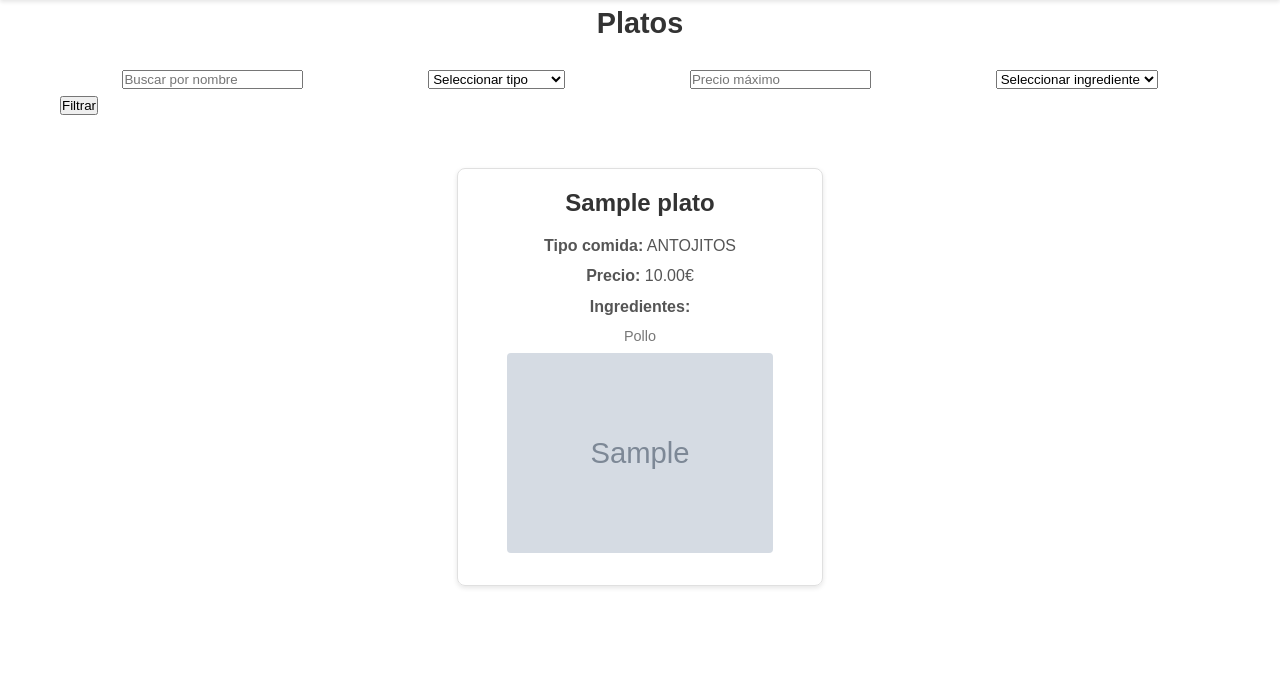
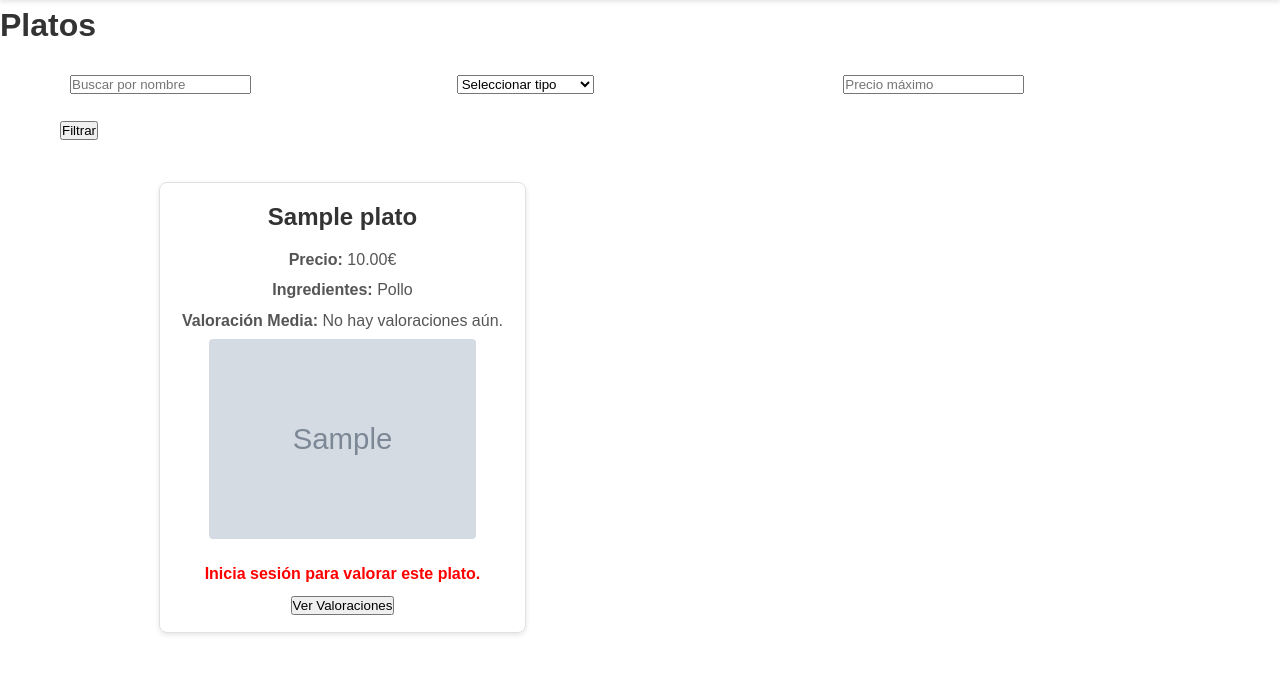
Before and after one commit to Lowyy10/Proyecto-IAW, a Django app: page /platos/ in a window 1280 px wide. Shown: the part 142-815 px from the top of the page. Before the commit the page ends 730 px from the top, so only its background shows below. Run offline with Django 5.2, Linux system fonts and the light colour scheme; data comes from the database, SQL or seed files in the repository; both versions use the stored data as it was after the commit; tables that the repository leaves empty hold one stand-in row (values such as "Sample post"); grey boxes marked "Sample" are stand-in pictures.

Commit message:
Valoraciones platos

```diff
--- a/restaurante/reservas/templates/reservas/mispedidos_list.html
+++ b/restaurante/reservas/templates/reservas/mispedidos_list.html
@@ -4,7 +4,7 @@
 {% block content %}
     <h2 class="text-center mb-4">Mis Pedidos</h2>
     <div class="container">
-        {% if pedidos %}
+        {% if pedido %}
             <ul class="list-group">
                 {% for pedido in pedidos %}
                     <li class="list-group-item">
--- a/restaurante/reservas/templates/reservas/platos_list.html
+++ b/restaurante/reservas/templates/reservas/platos_list.html
@@ -1,35 +1,27 @@
 {% extends 'base.html' %}
 
-{% block title %}Lista de Platos{% endblock %}
+{% load static %}
 
 {% block content %}
-
-{% load static %}
-<link rel="stylesheet" href="{% static 'css/pages.css' %}">
-
 <style>
-    /* General Container Style */
     .container {
         max-width: 1200px;
         margin: 0 auto;
         padding: 20px;
     }
 
-    /* Row style */
     .row {
         display: flex;
         flex-wrap: wrap;
         justify-content: space-around;
     }
 
-    /* Column Style */
     .col-md-4 {
         flex: 0 0 calc(33.333% - 20px);
         margin-bottom: 20px;
         box-sizing: border-box;
     }
 
-    /* Card Style */
     .card {
         border: 1px solid #e0e0e0;
         border-radius: 8px;
@@ -61,65 +53,62 @@
         object-fit: cover;
     }
 
-    /* Text Styling */
     p {
         margin: 5px 0;
         color: #555;
     }
 
-    ul {
-        list-style: none;
-        padding: 0;
+    .text-danger {
+        color: red;
+        font-weight: bold;
     }
 
-    ul li {
-        margin: 5px 0;
-        color: #777;
-        font-size: 0.9rem;
+    h4 {
+        margin-top: 15px;
+        font-size: 1.2rem;
     }
 
-    .text-center {
-        text-align: center;
-        font-size: 1.8rem;
-        font-weight: 700;
-        color: #333;
+    hr {
+        border: 0;
+        height: 2px;
+        background-color: red;
+        margin: 20px 0;
+    }
+
+    .valoraciones {
+        display: none;
+        margin-top: 10px;
+        text-align: left;
     }
 </style>
 
-<h2 class="text-center mb-4">Platos</h2>
+<h1 class="text-center mb-4">Platos</h1>
+
+<!-- Formulario de Filtros -->
 <div class="container">
     <form method="GET" class="mb-4">
         <div class="row">
-            <div class="col-md-3">
+            <div class="col-md-4">
                 <input type="text" name="nombre" class="form-control" placeholder="Buscar por nombre" value="{{ request.GET.nombre }}">
             </div>
-            <div class="col-md-3">
+            <div class="col-md-4">
                 <select name="tipo" class="form-control">
                     <option value="">Seleccionar tipo</option>
                     {% for tipo in tipos_comida %}
-                        <option value="{{ tipo.id }}"{% if tipo.id|stringformat:"d" == request.GET.tipo %} selected{% endif %}>
-                            {{ tipo.tipo_comida }}
-                        </option>
+                        <option value="{{ tipo.id }}"{% if tipo.id|add:"" == request.GET.tipo %} selected{% endif %}>{{ tipo.tipo_comida }}</option>
                     {% endfor %}
                 </select>
             </div>
-            <div class="col-md-3">
+            <div class="col-md-4">
                 <input type="number" name="precio" class="form-control" placeholder="Precio máximo" value="{{ request.GET.precio }}">
-            </div>
-            <div class="col-md-3">
-                <select name="ingrediente" class="form-control">
-                    <option value="">Seleccionar ingrediente</option>
-                    {% for ingrediente in ingredientes %}
-                        <option value="{{ ingrediente.id }}"{% if ingrediente.id|stringformat:"d" == request.GET.ingrediente %} selected{% endif %}>
-                            {{ ingrediente.nombre_ingrediente }}
-                        </option>
-                    {% endfor %}
-                </select>
             </div>
         </div>
         <button type="submit" class="btn btn-primary mt-3">Filtrar</button>
     </form>
-    <br><br>
+</div>
+
+<!-- Lista de Platos -->
+<div class="container">
     <div class="row">
         {% if object_list %}
             {% for plato in object_list %}
@@ -127,22 +116,63 @@
                     <div class="card">
                         <div class="card-body">
                             <h3 class="card-title">{{ plato.nombre_plato }}</h3>
-                            <p><strong>Tipo comida:</strong> {{ plato.tipo_comida }}</p>
                             <p><strong>Precio:</strong> {{ plato.precio_plato }}€</p>
-                            <p><strong>Ingredientes:</strong></p>
-                            <ul>
+                            <p><strong>Ingredientes:</strong>
                                 {% for ingrediente in plato.ingredientes.all %}
-                                    <li>{{ ingrediente.nombre_ingrediente }}</li>
+                                    {{ ingrediente.nombre_ingrediente }}{% if not forloop.last %}, {% endif %}
                                 {% endfor %}
-                            </ul>
+                            </p>
+                            <p><strong>Valoración Media:</strong>
+                                {% if plato.media_valoracion %}
+                                    {{ plato.media_valoracion }} estrellas
+                                {% else %}
+                                    No hay valoraciones aún.
+                                {% endif %}
+                            </p>
                             {% if plato.image %}
-                                <img src="{{ plato.image.url }}" alt="{{ plato.nombre_plato }}">
+                                <div style="position: relative; display: inline-block;">
+                                    <img src="{{ plato.image.url }}" alt="{{ plato.nombre_plato }}" style="cursor: pointer;" onclick="document.getElementById('valoracion-form-{{ plato.id }}').style.display='block'">
+
+                                    {% if user.is_authenticated %}
+                                        <form id="valoracion-form-{{ plato.id }}" action="" method="POST" style="display: none;">
+                                            {% csrf_token %}
+                                            {{ valoracion_form.as_p }}
+                                            <input type="hidden" name="plato_id" value="{{ plato.id }}">
+                                            <button type="submit" class="btn btn-primary mt-2">Enviar Valoración</button>
+                                        </form>
+                                    {% else %}
+                                        <p class="text-danger">Inicia sesión para valorar este plato.</p>
+                                    {% endif %}
+                                </div>
                             {% else %}
-                                <img src="/media/photos/blanco.png" alt="Imagen en blanco">
+                                <p>No hay imagen disponible</p>
                             {% endif %}
+                            <br>
+                            <button class="btn btn-secondary mt-2" onclick="toggleValoraciones('{{ plato.id }}')">Ver Valoraciones</button>
+
+                            <div id="valoraciones-{{ plato.id }}" class="valoraciones">
+                                <h4>Mis Valoraciones:</h4>
+                                {% for valoracion in plato.valoraciones.all %}
+                                    <div>
+                                        <strong>{{ valoracion.usuario.username }}</strong> -
+                                        {{ valoracion.valoracion }} estrellas
+                                        {% if valoracion.usuario == request.user %}
+                                            <form action="{% url 'valoracion_eliminar' valoracion.id %}" method="post" style="display:inline;" onsubmit="return confirm('¿Estás seguro de que deseas eliminar tu valoración? Esta acción no se puede deshacer.');">
+                                                {% csrf_token %}
+                                                <button type="submit" class="btn btn-danger btn-sm">Eliminar Valoración</button>
+                                            </form>
+                                        {% endif %}
+                                    </div>
+                                {% empty %}
+                                    <p>No has valorado este plato.</p>
+                                {% endfor %}
+                            </div>
                         </div>
                     </div>
                 </div>
+                <br>
+                <hr />
+                <br>
             {% endfor %}
         {% else %}
             <p class="text-center">No hay platos disponibles en este momento.</p>
@@ -150,4 +180,15 @@
     </div>
 </div>
 
+<script>
+    function toggleValoraciones(platoId) {
+        var valoracionesDiv = document.getElementById('valoraciones-' + platoId);
+        if (valoracionesDiv.style.display === 'none' || valoracionesDiv.style.display === '') {
+            valoracionesDiv.style.display = 'block';
+        } else {
+            valoracionesDiv.style.display = 'none';
+        }
+    }
+</script>
+
 {% endblock %}
--- a/restaurante/reservas/views.py
+++ b/restaurante/reservas/views.py
@@ -1,4 +1,4 @@
-from reservas.models import Platos, Bebidas, MisPedidos, Perfil,Valoracion, Tipo_bebida,Tipo_comida,Ingrediente
+from reservas.models import Platos, Bebidas,ValoracionPlato, MisPedidos, Perfil,Valoracion, Tipo_bebida,Tipo_comida,Ingrediente
 from django.views.generic import FormView,View,ListView, TemplateView, FormView, ListView, CreateView, FormView
 from django.urls import reverse_lazy
 from django.shortcuts import render, redirect, get_object_or_404
@@ -8,6 +8,7 @@
 from django.contrib.auth.views import LogoutView, LoginView
 from django.contrib.auth.mixins import LoginRequiredMixin
 from django.contrib import messages
+from django.db.models import Avg
 from django.views.generic import CreateView
 from django.views.generic.edit import DeleteView
 from django.db import models
@@ -50,36 +51,52 @@
 
     def get_context_data(self, **kwargs):
         context = super().get_context_data(**kwargs)
-        context['tipos_comida'] = Tipo_comida.objects.all()  # Obtener todos los tipos de comida
-        context['ingredientes'] = Ingrediente.objects.all()  # Obtener todos los ingredientes para el filtro
+        context['valoracion_form'] = ValoracionForm()
+        context['tipos_comida'] = Tipo_comida.objects.all()
+        context['ingredientes'] = Ingrediente.objects.all()
+
+        for plato in context['object_list']:
+            valoraciones = plato.valoraciones.all()
+            if valoraciones.exists():
+                media_valoracion = valoraciones.aggregate(Avg('valoracion'))['valoracion__avg']
+                plato.media_valoracion = round(media_valoracion, 2)
+            else:
+                plato.media_valoracion = 0
+
         return context
+
+    def post(self, request, *args, **kwargs):
+        plato_id = request.POST.get('plato_id')
+        plato = get_object_or_404(Platos, id=plato_id)
+        valoracion_form = ValoracionForm(request.POST)
+
+        if valoracion_form.is_valid():
+            ValoracionPlato.objects.update_or_create(
+                plato=plato,
+                usuario=request.user,
+                defaults={'valoracion': valoracion_form.cleaned_data['valoracion']}
+            )
+            return redirect('platos_list')  # Cambia a la URL correcta para tu lista de platos
+
+        return super().get(request, *args, **kwargs)
 
     def get_queryset(self):
         queryset = super().get_queryset()
-
-        # Obtener parámetros de búsqueda
         nombre = self.request.GET.get('nombre', '')
         tipo_id = self.request.GET.get('tipo', None)
         precio_maximo = self.request.GET.get('precio', None)
         ingrediente_id = self.request.GET.get('ingrediente', None)
 
-        # Filtrar por nombre
         if nombre:
             queryset = queryset.filter(nombre_plato__icontains=nombre)
-
-        # Filtrar por tipo de comida
         if tipo_id:
             queryset = queryset.filter(tipo_comida__id=tipo_id)
-
-        # Filtrar por precio máximo
         if precio_maximo:
             try:
                 precio_maximo = float(precio_maximo)
                 queryset = queryset.filter(precio_plato__lte=precio_maximo)
             except ValueError:
-                pass  # Si no es un número, ignoramos este filtro
-
-        # Filtrar por ingrediente (usando Q para manejar la relación many-to-many)
+                pass
         if ingrediente_id:
             queryset = queryset.filter(ingredientes__id=ingrediente_id)
 
```
Also changed, not shown: restaurante/reservas/models.py (+18 -4 lines), restaurante/db.sqlite3, restaurante/media/photos/3526_16-08-2022-14-43-45_2nsbKSZ.png (added), restaurante/media/photos/WhatsApp_Image_2024-10-20_at_13.24.50.jpeg (added), restaurante/media/photos/WhatsApp_Image_2024-10-20_at_13.25.10.jpeg (added), restaurante/media/photos/WhatsApp_Image_2024-10-20_at_13_y4p7LPV.25.10.jpeg (added), restaurante/reservas/migrations/0056_alter_platos_ingredientes_pedidoplato.py (added), restaurante/reservas/migrations/0057_remove_mispedidos_plato_mispedidos_platos.py (added), restaurante/reservas/migrations/0058_remove_mispedidos_platos_mispedidos_plato_and_more.py (added), restaurante/reservas/migrations/0059_alter_mispedidos_usuario.py (added).
